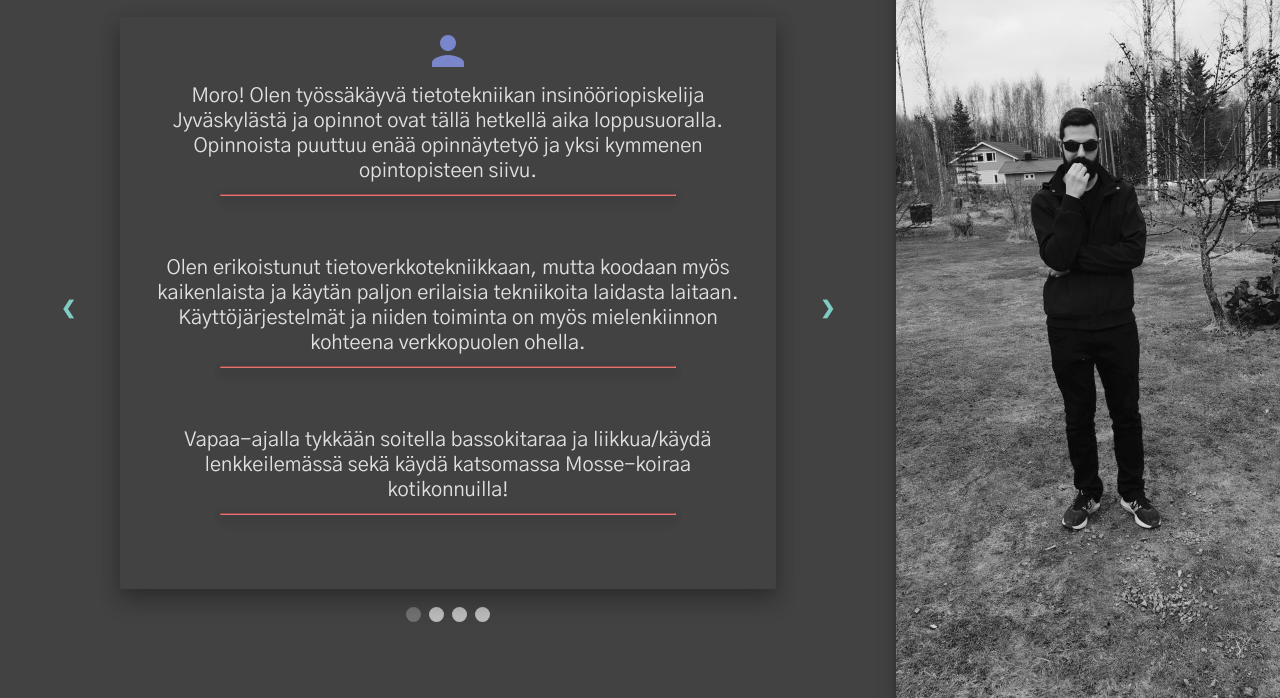
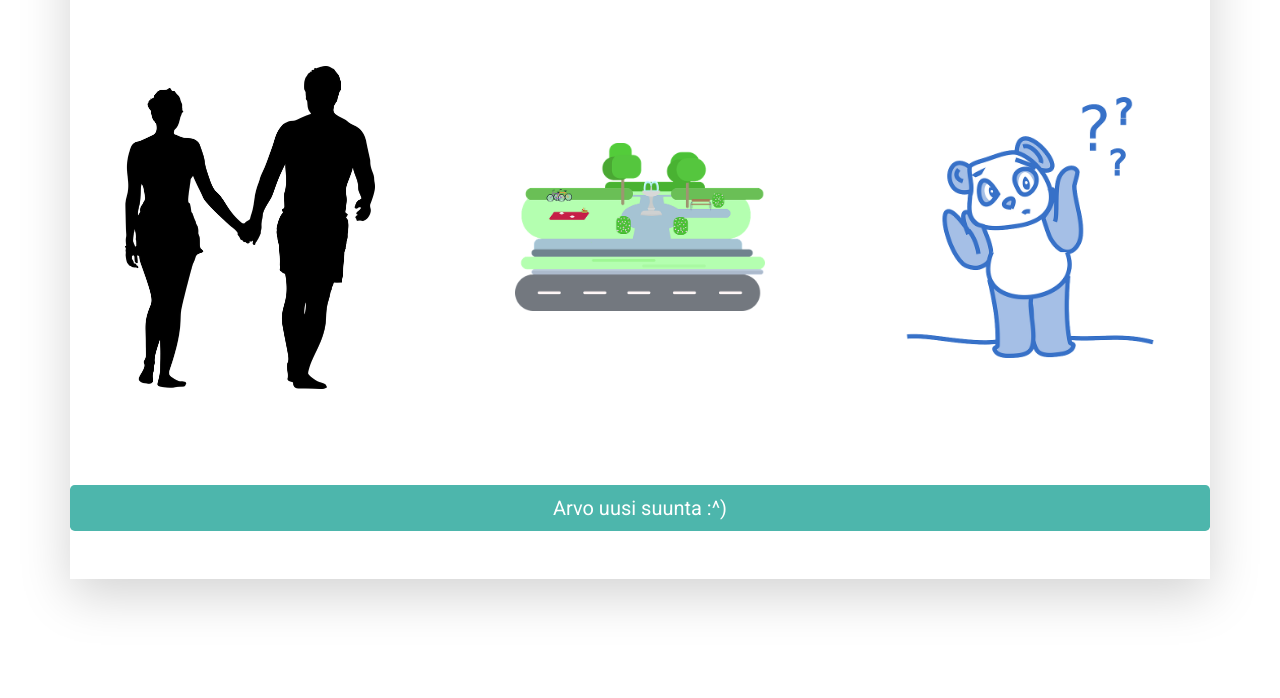
Before and after one commit to jessenbetasoftat/jessenbetasoftat.github.io, a plain HTML site: page index.html in a window 1280 px wide. Shown: the part 102-800 px from the top of the page. Drawn offline with nearby package versions, Linux system fonts and the light colour scheme.

Commit message:
uusproju

```diff
--- /dev/null
+++ b/css/custom.css
@@ -0,0 +1,46 @@
+body, html{
+    padding: 0;
+    margin: 0;
+    font-family: 'Roboto', sans-serif !important;
+}
+
+.navbar-custom{
+    background-color: #f06292 !important;
+    color: #eeeeee !important;
+}
+
+.img-custom{
+    max-width: 250px;
+}
+
+.btn-custom{
+    background-color:  #4db6ac !important;
+}
+
+.btn-custom-2{
+    background-color: #42a5f5 !important;
+    color: #eeeeee !important;
+}
+
+.col-custom{
+    margin-left: auto !important;
+    margin-right: auto !important;
+}
+
+.span-custom{
+    color:  #4db6ac !important;
+}
+
+.modal-custom-content{
+    font-size: 1.75rem;
+}
+
+.modal-header-custom{
+    background-color: #f06292 !important;
+    color: #eeeeee !important;
+}
+
+
+.container{
+    padding: 0 !important;
+}
--- a/index.html
+++ b/index.html
@@ -1,349 +1,96 @@
 <!DOCTYPE html>
 
-<html lang="fi">
-
+<html>
 <head>
-    <link href="https://fonts.googleapis.com/icon?family=Material+Icons" rel="stylesheet">
-    <link href="https://fonts.googleapis.com/css?family=Gothic+A1" rel="stylesheet">
-    <meta name="viewport" content="width=device-width, initial-scale=1.0"/>
-    <title>Jesse Raitapuro - Portfolio</title>
+<title>Suuntanoppa :></title>
 <meta charset="utf-8">
-    <style>
-
-      body, html{
-        margin: 0;
-        padding: 0;
-      }
-
-      body{
-        background-color: #424242;
-      }
-
-      #firstItems{
-        width: 100%;
-        height: 100vh;
-        background-color: #424242;
-      }
-
-      .splitLeft, .splitRight{
-        height:100%;
-        object-fit:cover;
-      }
-
-      .splitLeft{
-        width: 70%;
-      }
-
-      .splitRight{
-        width:30%;
-      }
-
-      .ownIntro{
-        float: left;
-        overflow:auto;
-      }
-
-      .ownPicture{
-        float: right;
-        box-shadow: 0 4px 8px 0 rgba(0, 0, 0, 0.2), 0 6px 20px 0 rgba(0, 0, 0, 0.19);
-      }
-
-      .mainHeader{
-        color: #9e9e9e;
-        text-align: center;
-        padding-left: 24px;
-        padding-right: 24px;
-        font-size: 3em;
-        text-shadow: 1px 1px 2px black, 0 0 3px #80cbc4;
-      }
-
-      .mainText{
-        text-align: center;
-        color: #e0e0e0;
-        font-family: 'Gothic A1', sans-serif;
-        font-size: 1.25em;
-        padding-left: 24px;
-        padding-right: 24px;
-        padding-top: 8px;
-        margin-left: auto;
-        margin-right: auto;
-        border: 2px solid #424242;
-        border-radius: 2px;
-        box-shadow: 0 12px 24px 0 rgba(0, 0, 0, 0.2), 0 6px 20px 0 rgba(0, 0, 0, 0.19);
-        width: 75%;
-        height: 70vh;
-        overflow: auto;
-        -webkit-overflow-scrolling: touch;
-      }
-
-      .mainLine{
-        width: 75%;
-        border-color: #e57373;
-        box-shadow: 0 6px 12px 0 rgba(0, 0, 0, 0.2), 0 3px 10px 0 rgba(0, 0, 0, 0.19);
-      }
-
-      .Icon{
-        text-align: center;
-        color: #7986cb;
-        font-size: 3rem;
-          margin-bottom: 9px;
-      }
-
-      .contact{
-        color: #ef9a9a;
-      }
-
-
-      .mobileHide{
-        display: inherit;
-      }
-
-      .fullHide{
-        display: none;
-      }
-
-      .links{
-        color: #4db6ac;
-      }
-
-      /* Slideshow container */
-      .slideshow-container {
-        max-width: 90%;
-        position: relative;
-        margin: auto;
-      }
-
-      /* Hide the images by default */
-      .mySlides {
-          display: none;
-      }
-
-      /* Next & previous buttons */
-      .prev, .next {
-        cursor: pointer;
-        position: absolute;
-        top: 50%;
-        width: auto;
-        margin-top: -22px;
-        padding: 16px;
-        color: white;
-        font-weight: bold;
-        font-size: 18px;
-        transition: 0.6s ease;
-        border-radius: 0 3px 3px 0;
-        color: #80cbc4;
-      }
-
-      /* Position the "next button" to the right */
-      .next {
-        right: 0;
-        border-radius: 3px 0 0 3px;
-      }
-
-      /* On hover, add a black background color with a little bit see-through */
-      .prev:hover, .next:hover {
-        background-color: rgba(0,0,0,0.8);
-      }
-
-
-
-      /* The dots/bullets/indicators */
-      .dot {
-        cursor: pointer;
-        height: 15px;
-        width: 15px;
-        margin: 0 2px;
-        background-color: #bbb;
-        border-radius: 50%;
-        display: inline-block;
-        transition: background-color 0.6s ease;
-      }
-
-      .active, .dot:hover {
-        background-color: #717171;
-      }
-
-      /* Fading animation */
-      .fade {
-        -webkit-animation-name: fade;
-        -webkit-animation-duration: 1s;
-        animation-name: fade;
-        animation-duration: 1s;
-      }
-
-      @-webkit-keyframes fade {
-        from {opacity: .4}
-        to {opacity: 1}
-      }
-
-      @keyframes fade {
-        from {opacity: .4}
-        to {opacity: 1}
-      }
-
-
-      @media only screen and (max-width: 900px) {
-
-        #firstItems{
-          height: inherit;
-        }
-
-        .ownIntro, .ownPicture {
-          float:inherit;
-        }
-
-        .ownPicture{
-          height: 570px;
-        }
-
-
-        .splitLeft, .splitRight{
-          width: 100%;
-          margin-bottom: 27px;
-        }
-
-        .mobileHide{
-          display: none;
-        }
-
-        .fullHide{
-          display: inherit;
-        }
-
-}
-
-
-    </style>
-
+<link rel="stylesheet" href="https://stackpath.bootstrapcdn.com/bootstrap/4.3.1/css/bootstrap.min.css" integrity="sha384-ggOyR0iXCbMQv3Xipma34MD+dH/1fQ784/j6cY/iJTQUOhcWr7x9JvoRxT2MZw1T" crossorigin="anonymous">
+<link href="https://fonts.googleapis.com/css?family=Roboto&display=swap" rel="stylesheet">
+<link rel="stylesheet" href="css/custom.css">
 </head>
 
 
 <body>
 
-    <div id="firstItems">
-      <div class="splitLeft ownIntro">
+        <div class="container shadow-lg">
 
-        <header><h1 class="mainHeader" >Jesse Raitapuro</h1></header>
-        <img src="own_picture.jpg" alt="Jesse Raitapuro" class="splitRight ownPicture fullHide">
+            <nav class="navbar navbar-custom">
+                    <span class="navbar-brand m0 p0 h1">Suuntanoppa :></span>
+            </nav>
 
-
-
-                <!-- Slideshow container -->
-        <div class="slideshow-container">
-
-          <!-- Full-width images with number and caption text -->
-          <div class="mySlides fade">
-              <div class="mainText">
-
-                <i class="material-icons Icon">person</i>
-
-                <div>
-                Moro! Olen työssäkäyvä tietotekniikan insinööriopiskelija Jyväskylästä ja opinnot ovat tällä hetkellä aika loppusuoralla. Opinnoista puuttuu enää opinnäytetyö ja yksi kymmenen opintopisteen siivu.<hr class="mainLine"><br><br>
-                Olen erikoistunut tietoverkkotekniikkaan, mutta koodaan myös kaikenlaista ja käytän paljon erilaisia tekniikoita laidasta laitaan. Käyttöjärjestelmät ja niiden toiminta on myös mielenkiinnon kohteena verkkopuolen ohella.<hr class="mainLine"><br><br>
-                Vapaa-ajalla tykkään soitella bassokitaraa ja liikkua/käydä lenkkeilemässä sekä käydä katsomassa Mosse-koiraa kotikonnuilla!<hr class="mainLine">
+                <div class="row">
+                        <div class="col-sm text-center">
+                                <div class="py-3">
+                                Mikä suunta J:n & ja J:n kannattaa valita?
                                  </div>
                         </div>
                 </div>
 
-          <div class="mySlides fade">
-            <div class="mainText">
-              <i class="material-icons Icon">code</i>
+                <div class="row">
+                        <div class="col-sm text-center my-auto">
+                                <img class="img-custom py-5 mx-1" src="images/cpl.png">
+                        </div>
+                        <div class="col-sm text-center my-auto">
+                                <img class="img-custom py-5 mx-1" src="images/park.png">
+                        </div>
 
-              <div>
-              Tämän kevään ja viime vuoden syksyn aikana suoritin työharjoitteluni Jyväskylän ammattikorkeakoulussa data-analytiikan parissa. Projekteja oli laidasta laitaan ja tein myös jonkin verran web-devausta. Muutamia projekteja on myös julkaistu.<br><br>
-              <a class="links" href="https://gitlab.labranet.jamk.fi/data-analysis-and-ai/PUBG-data-analysis">PlayerUnknown´s Battlegrounds analysointi</a><br><br>
-              <a class="links" href="https://gitlab.labranet.jamk.fi/data-analysis-and-ai/Commerce-analysis">Ostoskäyttäytymisen analyysi</a>
-              <hr class="mainLine">
-              <br><br>
-              Seuraavan projektiin tein esimerkiksi frontend puolen käyttäen Google Maps rajapintaa sekä MaterializeCSS frontend frameworkkia:
-              <br><br>
-              <a class="links" href="http://aida.labranet.jamk.fi">Ruuhka-analysaattori</a>
-              <hr class="mainLine">
+                        <div class="col-sm text-center my-auto">
+                                <img class="img-custom py-5 mx-1" src="images/panda.png">
+                        </div>
                 </div>
 
 
-            </div>
-          </div>
-
-          <div class="mySlides fade">
-            <div class="mainText">
-              <i class="material-icons Icon">create</i>
-              <div>
-              Pääasiassa ohjelmointikielenä käytän Pythonia. Se on minusta erinomainen työkalu data-analytiikkaan, web-devaukseen(backend), koneoppimiseen ja nopeiden prototyyppien tekemiseen.<hr class="mainLine"><br><br>Web-devauksessa myös tutuksi on tullut HTML, CSS, JavaScript(+JQuery) ja erilaiset frameworkit. Projekteissa missä myös backendia tarvitaan olen käyttänyt lähes poikkeuksetta Python+Flask(+MySQL) yhdistelmää. Olen todennut tämän hyvin toimivaksi ja skaalautuvaksi.<hr class="mainLine"><br><br>
-              Projektin pystyttäminen serverille onnistuu myös. Esimerkiksi Flask-ohjelman konfigurointi Apache web-serverin päälle.<hr class="mainLine">
+                <div class="row">
+                        <div class="col-sm text my-5">
+                                <button data-toggle="modal" data-target="#exampleModal" type="button" class="btn btn-primary btn-lg btn-block btn-custom border-0" onclick="choose_path()">Arvo uusi suunta :^) <span class="glyphicon glyphicon-refresh"></span></button>
                         </div>
 
                 </div>
+
+
+
+              <div class="modal fade" id="exampleModal" tabindex="-1" role="dialog" aria-labelledby="exampleModalLabel" aria-hidden="true">
+                <div class="modal-dialog" role="document">
+                  <div class="modal-content">
+                    <div class="modal-header modal-header-custom">
+                      <h5 class="modal-title" id="exampleModalLabel">Seuraavaksi suuntaatte...</h5>
+                      <button type="button" class="close" data-dismiss="modal" aria-label="Close">
+                        <span aria-hidden="true">&times;</span>
+                      </button>
                     </div>
-
-          <div class="mySlides fade">
-            <div class="mainText">
-              <i class="material-icons Icon">mail_outline</i>
-              <br><br>
-              <div class="contact">
-                Sähköposti:</div><div> jesse.raitapuro@jamk.fi
+                    <div class="modal-body">
+                        <div id="modal-custom-content">
                         </div>
-              <br>
-              <div class="contact">
-                GitHub sivu:</div><div> <a class="links" href="https://github.com/jessenbetasoftat">jessenbetasoftat</a>
+                    </div>
+                    <div class="modal-footer">
+                      <button type="button" class="btn btn-custom-2" data-dismiss="modal">Sulje</button>
+                    </div>
+                  </div>
                 </div>
               </div>
         </div>
 
-          <!-- Next and previous buttons -->
-          <a class="prev" onclick="plusSlides(-1)">&#10094;</a>
-          <a class="next" onclick="plusSlides(1)">&#10095;</a>
-        </div>
-        <br>
-
-        <!-- The dots/circles -->
-        <div style="text-align:center">
-          <span class="dot" onclick="currentSlide(1)"></span>
-          <span class="dot" onclick="currentSlide(2)"></span>
-          <span class="dot" onclick="currentSlide(3)"></span>
-          <span class="dot" onclick="currentSlide(4)"></span>
-        </div>
 
 
 
-      </div>
+</body>
 
-      <img src="own_picture.jpg" alt="Jesse Raitapuro" class="splitRight ownPicture mobileHide">
-    </div>
+<footer>
 
 
+</footer>
 
 <script>
-    var slideIndex = 1;
-    showSlides(slideIndex);
 
-    // Next/previous controls
-    function plusSlides(n) {
-      showSlides(slideIndex += n);
-    }
-
-    // Thumbnail image controls
-    function currentSlide(n) {
-      showSlides(slideIndex = n);
-    }
-
-    function showSlides(n) {
-      var i;
-      var slides = document.getElementsByClassName("mySlides");
-      var dots = document.getElementsByClassName("dot");
-      if (n > slides.length) {slideIndex = 1}
-      if (n < 1) {slideIndex = slides.length}
-      for (i = 0; i < slides.length; i++) {
-          slides[i].style.display = "none";
-      }
-      for (i = 0; i < dots.length; i++) {
-          dots[i].className = dots[i].className.replace(" active", "");
-      }
-      slides[slideIndex-1].style.display = "block";
-      dots[slideIndex-1].className += " active";
+function choose_path(){
+    var different_ways = ["Vasempaan", "Oikeaan", "Eteenpäin", "Taaksepäin"]
+    var new_way = different_ways[Math.floor(Math.random() * different_ways.length)]
+    document.getElementById("modal-custom-content").innerHTML = new_way + '<span class="span-custom"> :^)</span>';
+    //alert(new_way)
 }
 </script>
-  </body>
 
-
+<script src="https://code.jquery.com/jquery-3.3.1.slim.min.js" integrity="sha384-q8i/X+965DzO0rT7abK41JStQIAqVgRVzpbzo5smXKp4YfRvH+8abtTE1Pi6jizo" crossorigin="anonymous"></script>
+<script src="https://cdnjs.cloudflare.com/ajax/libs/popper.js/1.14.7/umd/popper.min.js" integrity="sha384-UO2eT0CpHqdSJQ6hJty5KVphtPhzWj9WO1clHTMGa3JDZwrnQq4sF86dIHNDz0W1" crossorigin="anonymous"></script>
+<script src="https://stackpath.bootstrapcdn.com/bootstrap/4.3.1/js/bootstrap.min.js" integrity="sha384-JjSmVgyd0p3pXB1rRibZUAYoIIy6OrQ6VrjIEaFf/nJGzIxFDsf4x0xIM+B07jRM" crossorigin="anonymous"></script>
 </html>
```
Also changed, not shown: images/cpl.png (added), images/panda.png (added), images/park.png (added), own_picture.jpg (deleted), 1 other file. Lines whose indentation alone changed are shown as unchanged.
